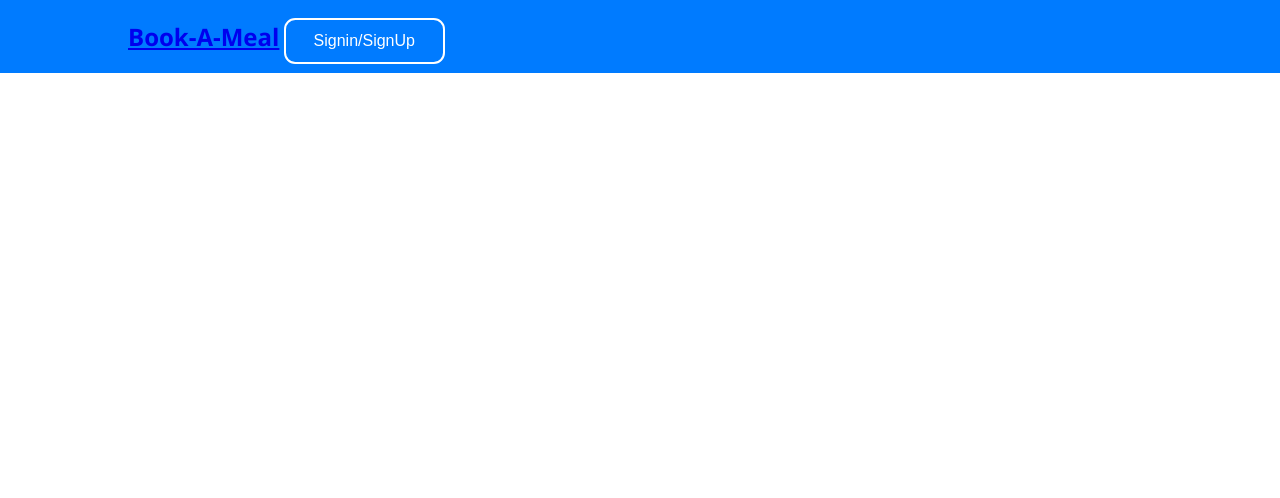
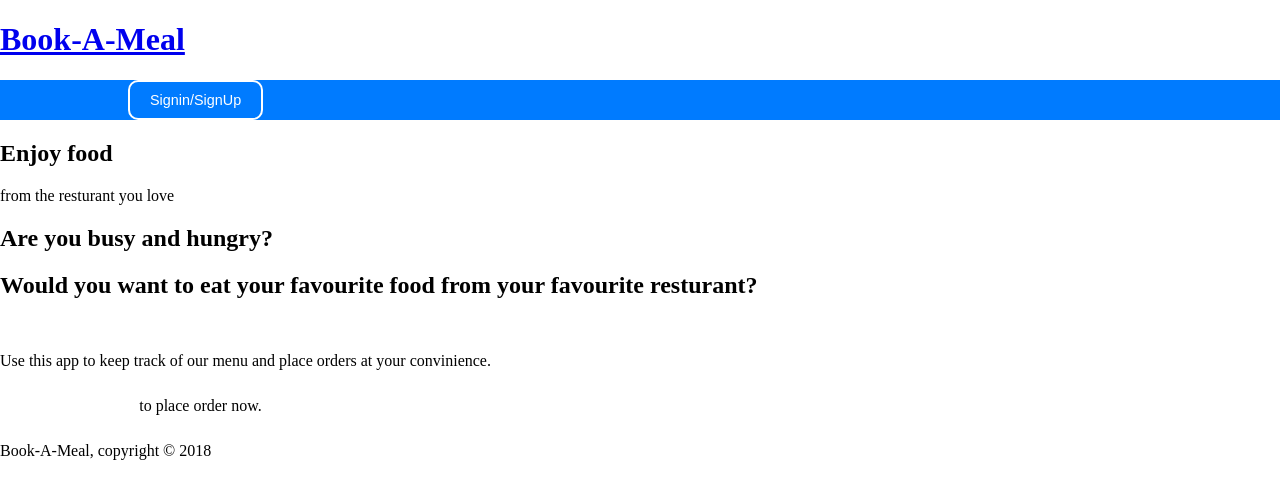
Before and after one commit to rovilay/Book-A-Meal, a plain HTML site: page UI/index.html in a window 1280 px wide. Drawn offline with Linux system fonts and the light colour scheme.

Commit message:
Complete homepage markup

```diff
--- a/UI/css/style.css
+++ b/UI/css/style.css
@@ -29,8 +29,8 @@ ul li {
 .btn-1 {
   border: 2px solid #fff;
   color: #fff;
-  padding: 12px 28px;
-  font-size: 1em;
+  padding: 10px 20px;
+  font-size: 0.9em;
   text-align: center;
   border-radius: 0.7em;
   background: transparent
--- a/UI/index.html
+++ b/UI/index.html
@@ -9,16 +9,39 @@
 </head>
 <body>
   <!-- header -->
-  <header id="showcase" class="grid">
-    <nav class="navbar-nav">
-      <ul>
-        <li>
+  <header class="grid">
+    <div class="container">
+      <div id="branding">
           <h1><a href="#">Book-A-Meal</a></h1>
-        </li>
-        <li><button class="btn-1" href="#">Signin/SignUp</button></li>
-      </ul>
-    </nav>
+      </div>
+      <nav class="navbar-nav">
+        <ul>
+          <li><button class="btn-1" href="#">Signin/SignUp</button></li>
+        </ul>
+      </nav>
+    </div>
   </header>
+
+  <section id="showcase">
+    <div class="container">
+      <h1>Enjoy food</h1>
+      <p>from the resturant you love</p>
+    </div>
+  </section>
+
+  <section id="showcase">
+    <h1>Are you busy and hungry?</h1>
+    <h2>Would you want to eat your favourite food from your favourite resturant?</h2>
+    <br />
+    <p>Use this app to keep track of our menu and place orders at your convinience.</p>
+    <p><button class="btn-1" href="#">Signin/SignUp</button> to place order now.</p>
+  </section>
+
+  <footer>
+    <div class="container">
+      <p>Book-A-Meal, copyright &copy; 2018</p>
+    </div>
+  </footer>
 
 </body>
 </html>
```
